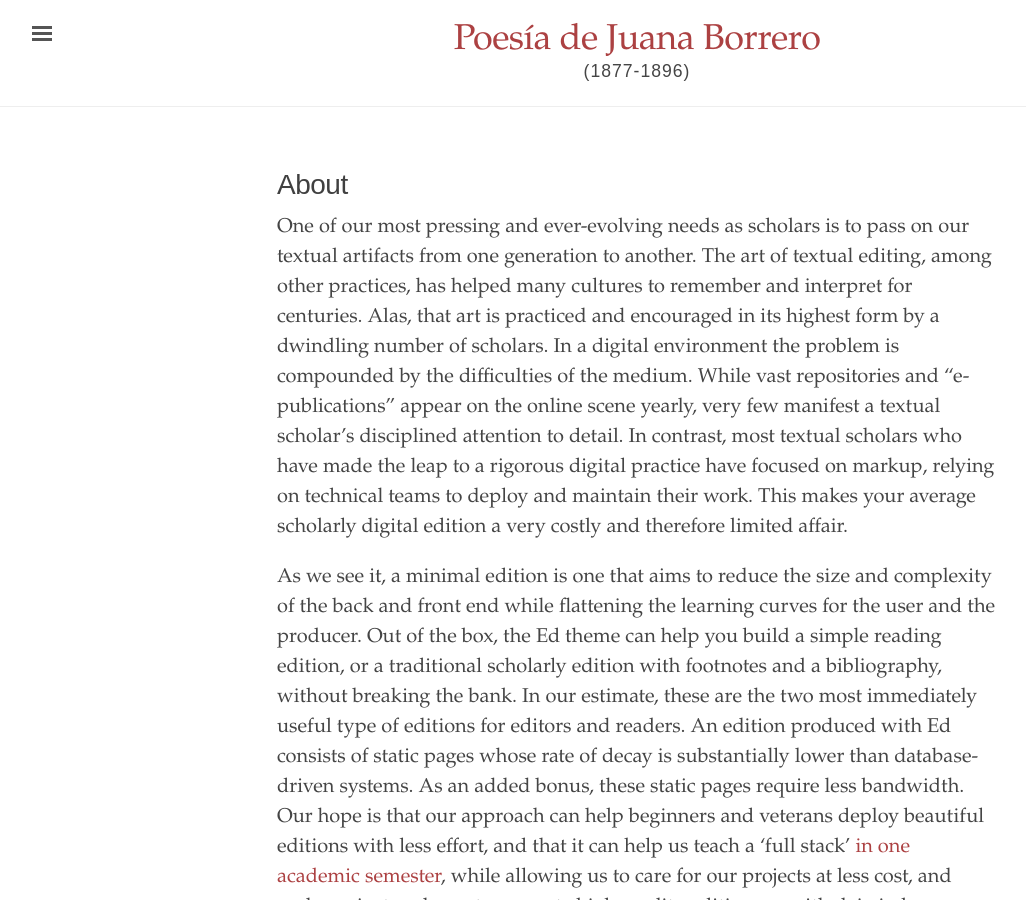
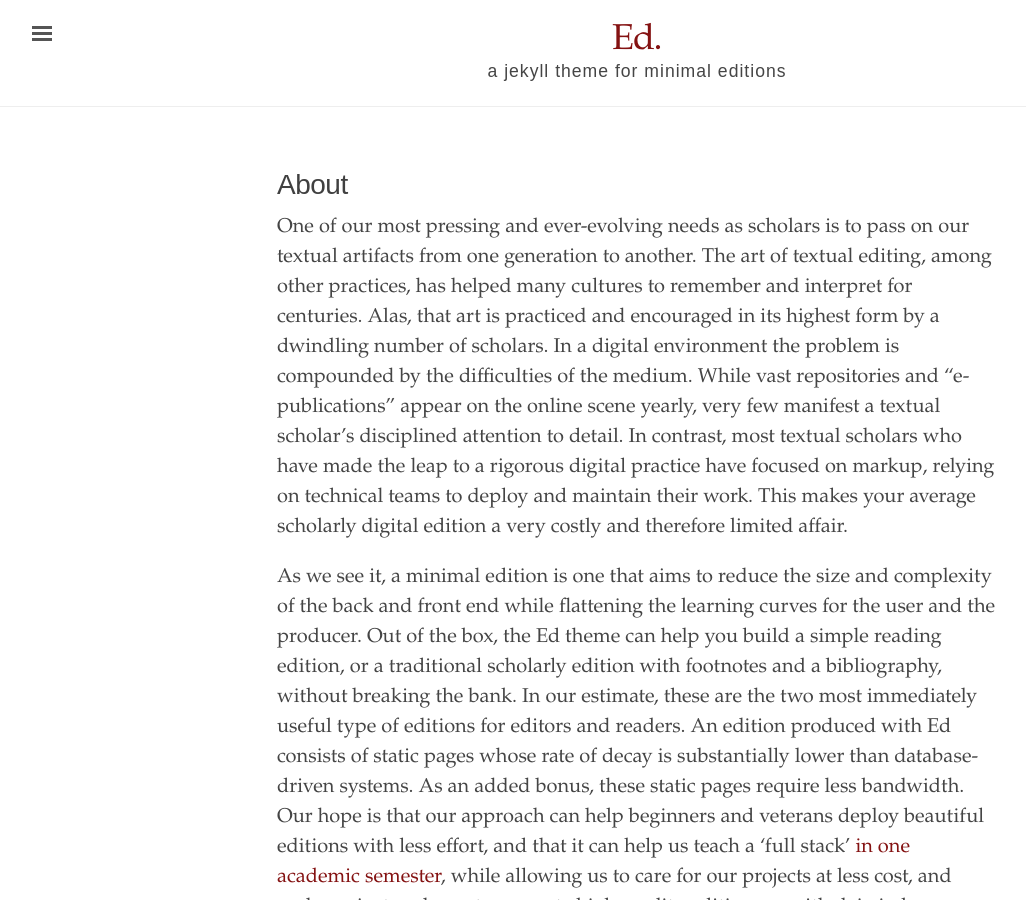
Before and after one commit to edicionesdereparto/juanaborrero, a Jekyll site: the page built from about.md, in a window 1280 px wide and 900 px high. Shown: the whole window, without its empty margins (3-1029 px from the left). Built offline with Jekyll 4.4.1, drawn with Linux system fonts in a browser that asks for light colours; part of the change alters nothing that is shown.

Commit message:
Update _config.yml

```diff
--- a/_config.yml
+++ b/_config.yml
@@ -1,43 +1,62 @@
-# Site Metadata
-title:               "Poesía de Juana Borrero"
-tagline:             "(1877-1896)"
-description:         "Una colección de los poemas y obras de Juana Borrero, pintora y poeta modernista cubana."
-baseurl:             "/juana"
-url:                 "https://eluispr.github.io"
+# Built with Jekyll 3.6.0
 
-# Author Information
+# Setup
+title:               Ed.
+tagline:             'a jekyll theme for minimal editions'
+description:         'Ed is a Jekyll theme designed for textual editors based on minimal computing principles, and focused on legibility and flexibility.'
+url:                 'http://minicomp.github.io'
+baseurl:             '/ed'
+
+# About/contact
 author:
-  name:              "Luis Prieto"
-  url:               "https://eluispr.github.io/juana"
-  email:             "lpriet9@gmail.com"
+  name:              Alex Gil
+  url:               https://twitter.com/elotroalex
+  email:             colibri.alex@gmail.com
 
-# Theme Configuration
-remote_theme: "minicomp/ed"
+# Color scheme. Options: red, orange, magenta, cyan, blue, brown
+color-scheme:
 
-# Text Collections Configuration
+# Permalinks
+permalink: pretty
+permalink: /:title/
+
+# Set encoding to UTF-8
+encoding: utf-8
+
+# Collections for texts
 collections:
   texts:
     output: true
-    permalink: "/texts/:title/"
 
-# Markdown Processor and Options
+# Markdown specs
 markdown: kramdown
 
 kramdown:
-  auto_ids: true
-  toc_levels: 1..6
-  smart_quotes: lsquo,rsquo,ldquo,rdquo
+  auto_ids:       true
+  footnote_nr:    1
+  entity_output:  as_char
   footnote_backlink: "&#x21a9;&#xfe0e;"
+  toc_levels:     1..6
+  smart_quotes:   lsquo,rsquo,ldquo,rdquo
   enable_coderay: false
 
-# Permalinks Configuration
-permalink: "/:collection/:title/"
+# Exclusions from the final site
+exclude:
+  - optional
+  - vendor
+  - ed..gemspec
+  - Gemfile
+  - Gemfile.lock
+  - backstop_data
+  - backstop.json
 
-# Color scheme for the theme: red, orange, magenta, cyan, blue, brown
-color-scheme: "red"
+# Theme
+# (Used for local or custom-server deployments)
+# Uncomment the `theme` line if using the Ed. theme gem on your own computer or server.
+# See https://jekyllrb.com/docs/themes/
+# theme: "ed."
 
-# Plugins
-plugins:
-  - jekyll-feed
-  - jekyll-seo-tag
-  - jekyll-scholar
+# Remote Theme
+# (Used only for GitHub deployments)
+# See https://help.github.com/en/articles/adding-a-jekyll-theme-to-your-github-pages-site
+remote_theme: minicomp/ed
```
